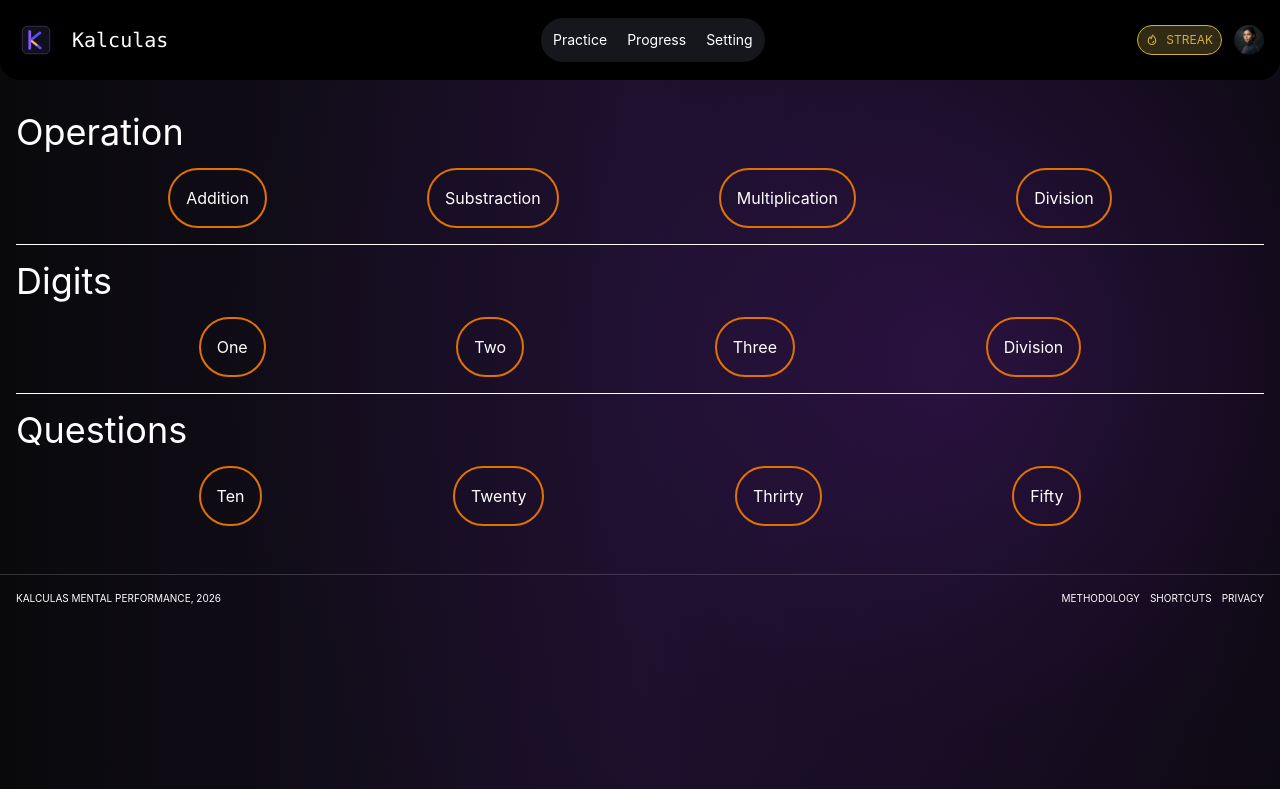
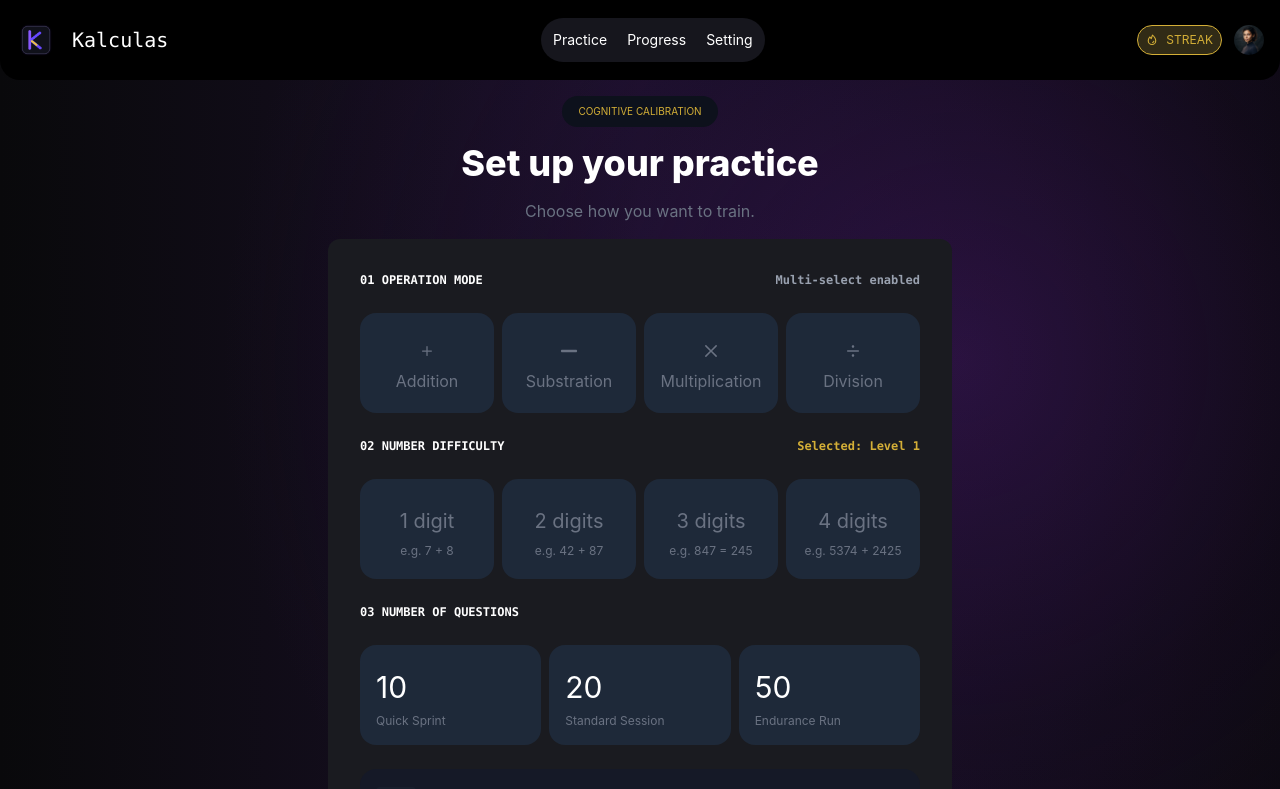
Before and after one commit to hds05/Kalculas-web, a React (Vite) app: page /practiceSetup in a window 1280 px wide. Shown: the top 789 px of the page. Built offline with nearby package versions, Linux system fonts and the light colour scheme.

Commit message:
feat: enhance Setup component with operation modes, number difficulty, and number of questions

```diff
--- a/src/components/Page-2/Setup.tsx
+++ b/src/components/Page-2/Setup.tsx
@@ -1,66 +1,153 @@
 import React from "react";
+import { BsLightning } from "react-icons/bs";
+import { FaMinus } from "react-icons/fa6";
+import { IoIosAdd } from "react-icons/io";
+import { RiArrowRightLine, RiDivideFill } from "react-icons/ri";
+import { RxCross2 } from "react-icons/rx";
+import { Link } from "react-router-dom";
 
 function Setup() {
   return (
-    <div className="text-white p-4">
-      <div className="my-4">
-        <h1 className="my-4 text-4xl ">Operation</h1>
-        <div>
-          <ul className="flex gap-2 justify-evenly text-white text-amber-600">
-            <li className="border-2 border-amber-600 p-4 rounded-4xl hover:text-black hover:bg-amber-600 hover:font-bold cursor-pointer">
-              Addition
-            </li>
-            <li className="border-2 border-amber-600 p-4 rounded-4xl hover:text-black hover:bg-amber-600 hover:font-bold cursor-pointer">
-              Substraction
-            </li>
-            <li className="border-2 border-amber-600 p-4 rounded-4xl hover:text-black hover:bg-amber-600 hover:font-bold cursor-pointer">
+    <div className="p-4 flex justify-center items-center flex-col">
+      <div className="flex justify-center items-center flex-col gap-4">
+        <p className="text-kal-gold w-fit text-center bg-kal-surface px-4 py-2 text-[10px] rounded-4xl">
+          COGNITIVE CALIBRATION
+        </p>
+        <h1 className="text-4xl font-extrabold">Set up your practice</h1>
+        <p className="text-gray-500">Choose how you want to train.</p>
+      </div>
+      <div className="bg-[#1A1B20] my-4 w-1/2 p-8 rounded-xl">
+        <div className="flex w-full justify-between text-[12px] font-bold font-mono">
+          <h5 className="">01 OPERATION MODE</h5>
+          <p className="text-gray-400">Multi-select enabled</p>
+        </div>
+        <div className="grid grid-cols-2 gap-2 md:grid-cols-4 my-6">
+          <div className="bg-gray-800 group hover:bg-kal-purple cursor-pointer p-4 h-[100px] rounded-2xl flex flex-col justify-center items-center">
+            <p className="text-xl my-2 group-hover:text-black  text-gray-500">
+              <IoIosAdd />
+            </p>
+            <h2 className="text-gray-500 group-hover:text-white">Addition</h2>
+          </div>
+          <div className="bg-gray-800 group hover:bg-kal-purple cursor-pointer p-4 h-[100px] rounded-2xl flex flex-col justify-center items-center">
+            <p className="text-xl my-2 group-hover:text-black  text-gray-500">
+              <FaMinus />
+            </p>
+            <h2 className="text-gray-500 group-hover:text-white">
+              Substration
+            </h2>
+          </div>
+          <div className="bg-gray-800 group hover:bg-kal-purple cursor-pointer p-4 h-[100px] rounded-2xl flex flex-col justify-center items-center">
+            <p className="text-xl my-2 group-hover:text-black  text-gray-500">
+              <RxCross2 />
+            </p>
+            <h2 className="text-gray-500 group-hover:text-white">
               Multiplication
-            </li>
-            <li className="border-2 border-amber-600 p-4 rounded-4xl hover:text-black hover:bg-amber-600 hover:font-bold cursor-pointer">
-              Division
-            </li>
-          </ul>
+            </h2>
+          </div>
+          <div className="bg-gray-800 group hover:bg-kal-purple cursor-pointer p-4 h-[100px] rounded-2xl flex flex-col justify-center items-center">
+            <p className="text-xl my-2 group-hover:text-black  text-gray-500">
+              <RiDivideFill />
+            </p>
+            <h2 className="text-gray-500 group-hover:text-white">Division</h2>
+          </div>
         </div>
-      </div>
-      <hr />
-      <div className="my-4">
-        <h1 className="my-4 text-4xl ">Digits</h1>
-        <div>
-          <ul className="flex gap-2 justify-evenly text-white text-amber-600">
-            <li className="border-2 border-amber-600 p-4 rounded-4xl hover:text-black hover:bg-amber-600 hover:font-bold cursor-pointer">
-              One
-            </li>
-            <li className="border-2 border-amber-600 p-4 rounded-4xl hover:text-black hover:bg-amber-600 hover:font-bold cursor-pointer">
-              Two
-            </li>
-            <li className="border-2 border-amber-600 p-4 rounded-4xl hover:text-black hover:bg-amber-600 hover:font-bold cursor-pointer">
-              Three
-            </li>
-            <li className="border-2 border-amber-600 p-4 rounded-4xl hover:text-black hover:bg-amber-600 hover:font-bold cursor-pointer">
-              Division
-            </li>
-          </ul>
+        {/* </div>
+      <div className="bg-[#1A1B20] w-1/2 p-8 rounded-xl"> */}
+        <div className="flex w-full justify-between text-[12px] font-bold font-mono">
+          <h5 className="">02 NUMBER DIFFICULTY</h5>
+          <p className="text-kal-gold">Selected: Level 1</p>
         </div>
-      </div>
-      <hr />
-      <div>
-        <h1 className="my-4 text-4xl ">Questions</h1>
-        <div>
-          <ul className="flex gap-2 justify-evenly text-white text-amber-600">
-            <li className="border-2 border-amber-600 p-4 rounded-4xl hover:text-black hover:bg-amber-600 hover:font-bold cursor-pointer">
-              Ten
-            </li>
-            <li className="border-2 border-amber-600 p-4 rounded-4xl hover:text-black hover:bg-amber-600 hover:font-bold cursor-pointer">
-              Twenty
-            </li>
-            <li className="border-2 border-amber-600 p-4 rounded-4xl hover:text-black hover:bg-amber-600 hover:font-bold cursor-pointer">
-              Thrirty
-            </li>
-            <li className="border-2 border-amber-600 p-4 rounded-4xl hover:text-black hover:bg-amber-600 hover:font-bold cursor-pointer">
-              Fifty
-            </li>
-          </ul>
+        <div className="grid grid-cols-2 gap-2 md:grid-cols-4 my-6">
+          <div className="bg-gray-800 group hover:bg-kal-purple cursor-pointer p-4 h-[100px] rounded-2xl flex flex-col justify-center items-center">
+            <p className="text-xl my-2 group-hover:text-white  text-gray-500">
+              1 digit
+            </p>
+            <p className="text-xs text-gray-500 group-hover:text-white">
+              e.g. 7 + 8
+            </p>
+          </div>
+          <div className="bg-gray-800 group hover:bg-kal-purple cursor-pointer p-4 h-[100px] rounded-2xl flex flex-col justify-center items-center">
+            <p className="text-xl my-2 group-hover:text-white  text-gray-500">
+              2 digits
+            </p>
+            <h2 className="text-xs text-gray-500 group-hover:text-white">
+              e.g. 42 + 87
+            </h2>
+          </div>
+          <div className="bg-gray-800 group hover:bg-kal-purple cursor-pointer p-4 h-[100px] rounded-2xl flex flex-col justify-center items-center">
+            <p className="text-xl my-2 group-hover:text-white  text-gray-500">
+              3 digits
+            </p>
+            <h2 className="text-xs text-gray-500 group-hover:text-white">
+              e.g. 847 = 245
+            </h2>
+          </div>
+          <div className="bg-gray-800 group hover:bg-kal-purple cursor-pointer p-4 h-[100px] rounded-2xl flex flex-col justify-center items-center">
+            <p className="text-xl my-2 group-hover:text-white  text-gray-500">
+              4 digits
+            </p>
+            <h2 className="text-xs text-gray-500 group-hover:text-white">
+              e.g. 5374 + 2425
+            </h2>
+          </div>
         </div>
+        <div className="flex w-full justify-between text-[12px] font-bold font-mono">
+          <h5 className="">03 NUMBER OF QUESTIONS</h5>
+          {/* <p className="text-kal-gold">Selected: Level 2</p> */}
+        </div>
+        <div className="grid grid-cols-1 gap-2 md:grid-cols-3 my-6">
+          <div className="bg-gray-800 group hover:bg-kal-purple cursor-pointer p-4 h-[100px] rounded-2xl">
+            <p className="text-3xl my-2 group-hover:text-white  text-white">
+              10
+            </p>
+            <p className="text-xs text-gray-500 group-hover:text-white">
+              Quick Sprint
+            </p>
+          </div>
+          <div className="bg-gray-800 group hover:bg-kal-purple cursor-pointer p-4 h-[100px] rounded-2xl ">
+            <p className="text-3xl my-2 group-hover:text-white  text-white">
+              20
+            </p>
+            <p className="text-xs text-gray-500 group-hover:text-white">
+              Standard Session
+            </p>
+          </div>
+          <div className="bg-gray-800 group hover:bg-kal-purple cursor-pointer p-4 h-[100px] rounded-2xl">
+            <p className="text-3xl my-2 group-hover:text-white  text-white">
+              50
+            </p>
+            <p className="text-xs text-gray-500 group-hover:text-white">
+              Endurance Run
+            </p>
+          </div>
+        </div>
+        <div className="bg-kal-card p-2 rounded-2xl">
+          <div className="border-b flex items-center p-2 border-gray-800">
+            <div className="flex items-center gap-2">
+              <div className="p-3 h-fit bg-gray-800/40 rounded w-fit">
+                <BsLightning />
+              </div>
+              <div className="font-sans">
+                <h1>Instant Feedback</h1>
+                <p className="text-gray-600 text-sm">Displays correct result immediately after keystroke</p>
+              </div>
+            </div>
+            <button></button>
+          </div>
+          <div className="flex items-center p-2">
+            <div className="flex items-center gap-2">
+              <div className="p-3 h-fit bg-gray-800/40 rounded w-fit">
+                <BsLightning />
+              </div>
+              <div className="font-sans">
+                <h1>Hardcore Mode</h1>
+                <p className="text-gray-600 text-sm">No timer pause. Penalize consecutive skips</p>
+              </div>
+            </div>
+            <button></button>
+          </div>
+        </div>
+        <Link to={'/questions'} className="flex items-center text-gray-700 hover:text-white transition cursor-pointer hover:shadow-[0px_0px_15px_gray] bg-[#7C3AED] p-4 my-4 w-full rounded-2xl font-extrabold justify-center">Start Practice <RiArrowRightLine /></Link>
       </div>
     </div>
   );
```
